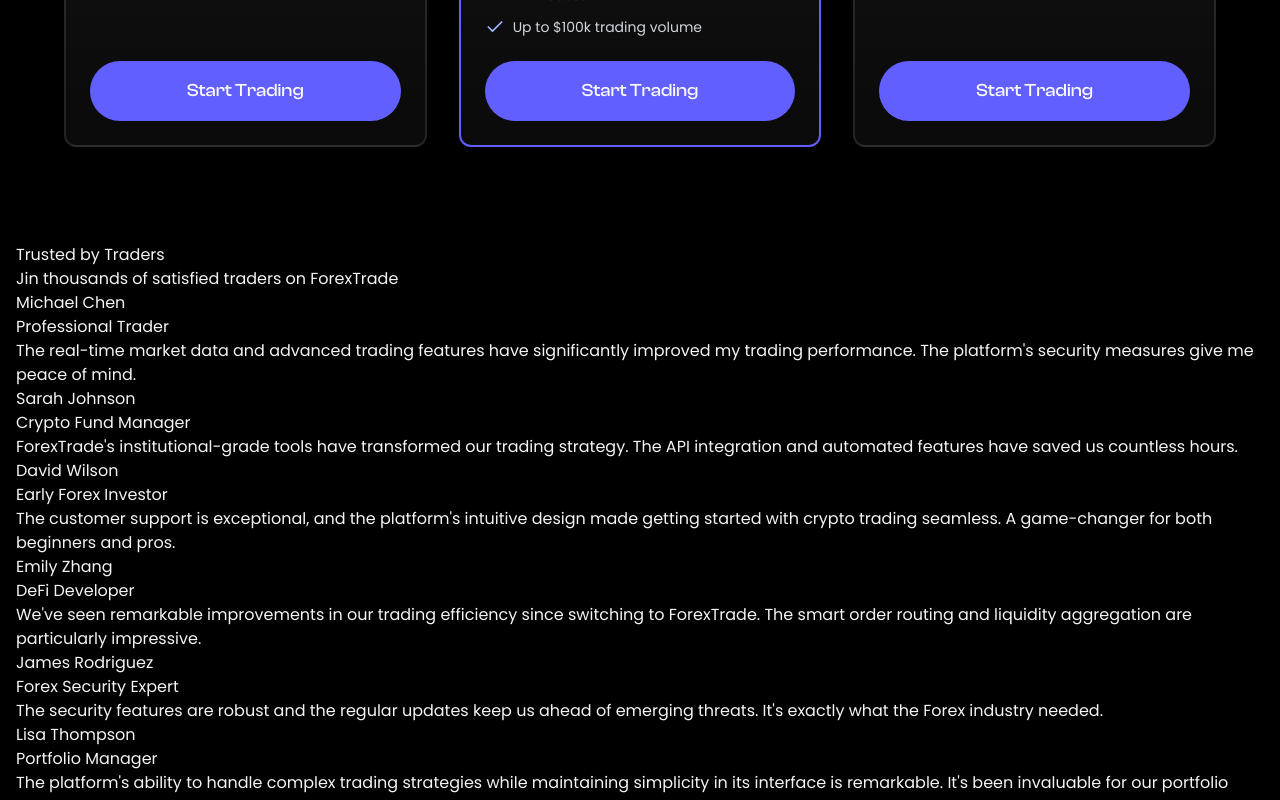
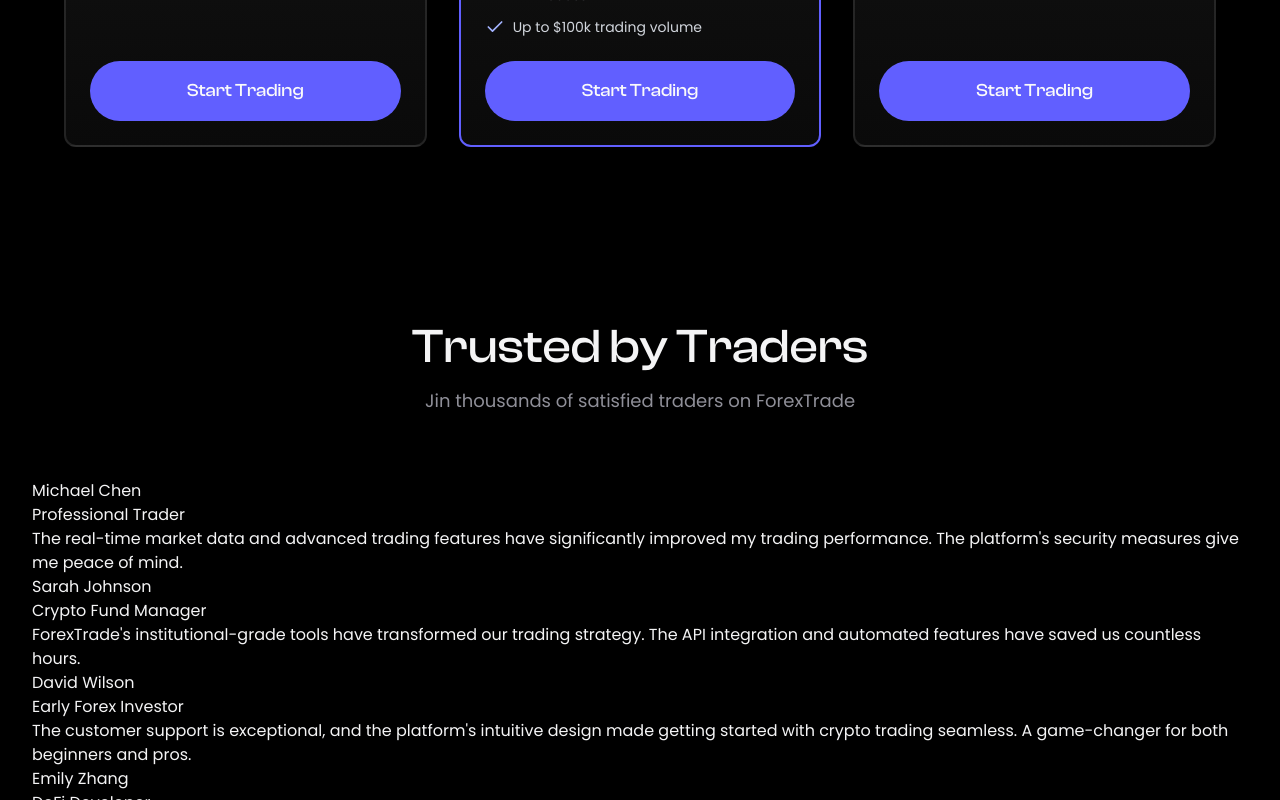
Before and after one commit to Jisap/vite-landingpage-2025, a React (Vite) app: page / in a window 1280 px wide. Shown: the part 3267-4067 px from the top of the page. Built offline with nearby package versions, Linux system fonts and the light colour scheme; a web font is replaced by a local one.

Commit message:
Update Testimonials section with improved styling and layout for better presentation of user feedback

```diff
--- a/src/sections/Testimonials.jsx
+++ b/src/sections/Testimonials.jsx
@@ -3,15 +3,15 @@
 
 const Testimonials = () => {
   return (
-    <section>
-      <div>
+    <section className='py-20 overflow-hidden'>
+      <div className='container mx-auto px-4'>
       {/* Title */}
-        <div>
-          <h2>
+        <div className='text-center mb-16'>
+          <h2 className='text-5xl font-normal mb-4 clash-display'>
             Trusted by Traders
           </h2>
 
-          <p>
+          <p className='text-zinc-400/90 text-lg'>
             Jin thousands of satisfied traders on ForexTrade
           </p>
         </div>
```
